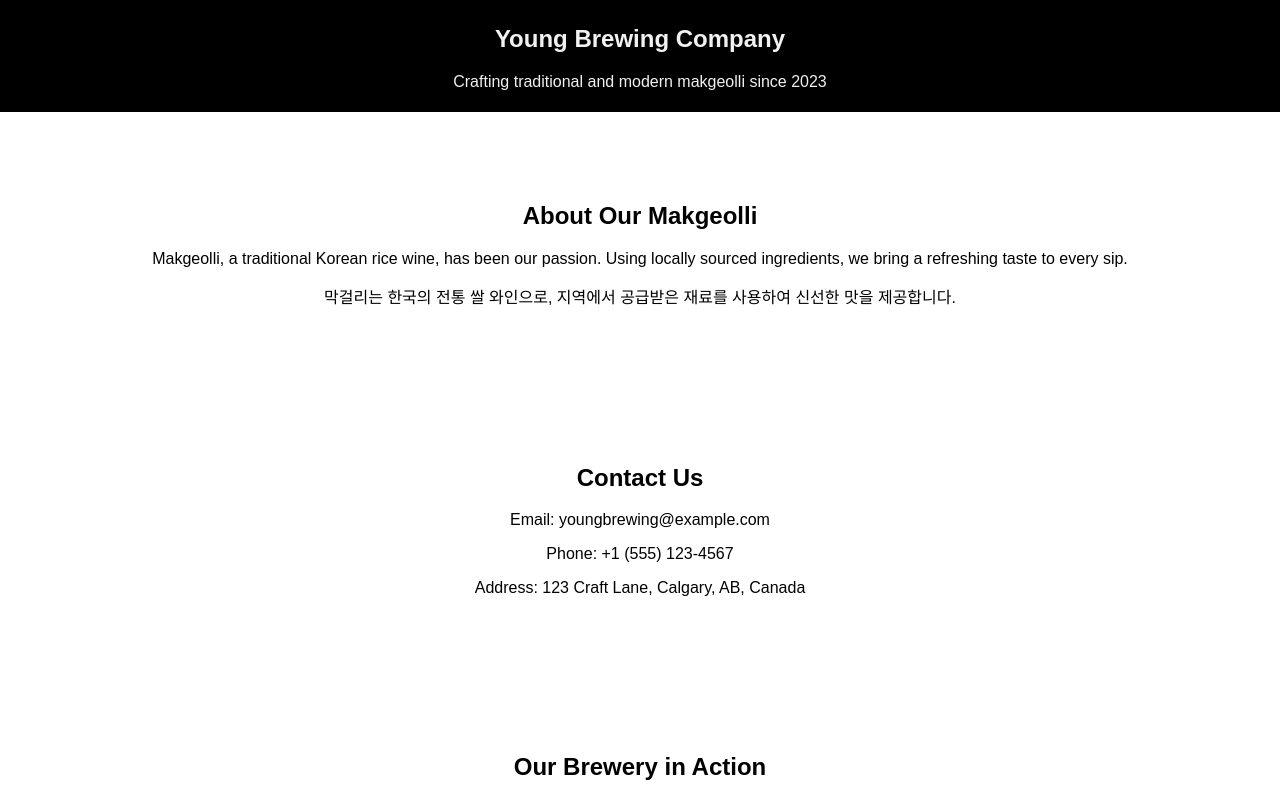
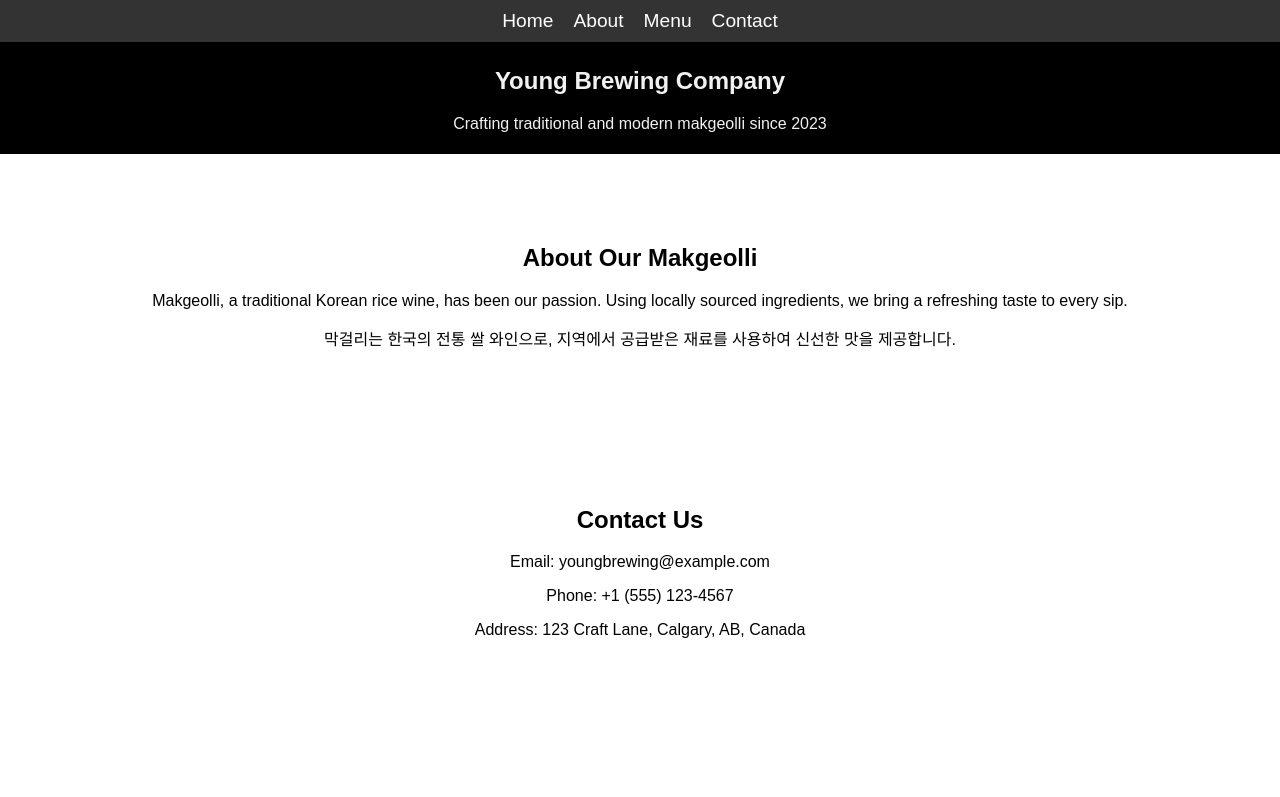
Before and after one commit to DevinOh/young-brewing, a React (Create React App) app: page / in a window 1280 px wide. Shown: the top 797 px of the page. Built offline with nearby package versions, Linux system fonts and the light colour scheme.

Commit message:
Second commit

```diff
--- a/src/App.css
+++ b/src/App.css
@@ -6,7 +6,81 @@ body {
   padding: 0;
 
 }
+header.navbar {
+  display: flex;
+  justify-content: center;
+  align-items: center;
+  background-color: #333;
+  padding: 10px 20px;
+  color: white;
+  position: sticky;
+  top: 0;
+  z-index: 1000;
+}
 
+header .nav-menu {
+  display: flex;
+  gap: 20px;
+}
+
+header .nav-menu ul {
+  list-style: none;
+  display: flex;
+  margin: 0;
+  padding: 0;
+  gap: 20px;
+}
+
+header .nav-menu ul li a {
+  color: white;
+  text-decoration: none;
+  font-size: 1.2em;
+}
+
+header .nav-menu ul li a:hover {
+  text-decoration: underline;
+}
+
+/* 햄버거 아이콘 스타일 */
+header .hamburger {
+  display: none;
+  position:absolute;
+  top:10px;
+  right:20px;
+  font-size: 2.5rem;
+  cursor: pointer;
+  color: white;
+}
+
+/* 반응형: 화면이 768px 이하일 때 */
+@media screen and (max-width: 768px) {
+  header .nav-menu {
+    display: none; /* 기본적으로 메뉴 숨김 */
+    flex-direction: column;
+    background-color: #333;
+    position: absolute;
+    top: 60px;
+    right: 20px;
+    padding: 10px;
+    border-radius: 5px;
+  }
+
+  header .nav-menu.open {
+    display: flex; /* 메뉴 열림 */
+  }
+  .nav-menu ul {
+    flex-direction: column; /* 세로로 정렬 */
+  }
+
+  .nav-menu ul li {
+    margin: 10px 0; /* 세로 간격 */
+  }
+
+  header .hamburger {
+    display: block; /* 햄버거 아이콘 표시 */
+
+  }
+}
 .App {
   text-align: center;
 
--- a/src/App.js
+++ b/src/App.js
@@ -1,12 +1,34 @@
 // Import React and necessary libraries (React와 필요한 라이브러리 import)
-import React from "react";
+import React, { useState } from "react";
 
 // Import CSS styles (CSS 스타일 가져오기)
 import "./App.css";
 
 function App() {
+  const [isMenuOpen, setIsMenuOpen] = useState(false); // 메뉴 열림/닫힘 상태
+
+  const toggleMenu = () => {
+    setIsMenuOpen(!isMenuOpen); // 메뉴 토글
+  };
   return (
     <div className="App">
+    {/* Header and Navigation */}
+     <header className="navbar">
+
+       <nav className={`nav-menu ${isMenuOpen ? "open" : ""}`}>
+         <ul>
+           <li><a href="#home">Home</a></li>
+           <li><a href="#about">About</a></li>
+           <li><a href="#menu">Menu</a></li>
+           <li><a href="#contact">Contact</a></li>
+         </ul>
+       </nav>
+       {/* Hamburger Icon */}
+       <div className="hamburger" onClick={toggleMenu}>
+         ☰
+       </div>
+     </header>
+
       {/* Company Name Section (회사 이름 섹션) */}
       <section className="hero">{/*코멘트 테스트 */}
         <h1>Young Brewing Company</h1>
```
